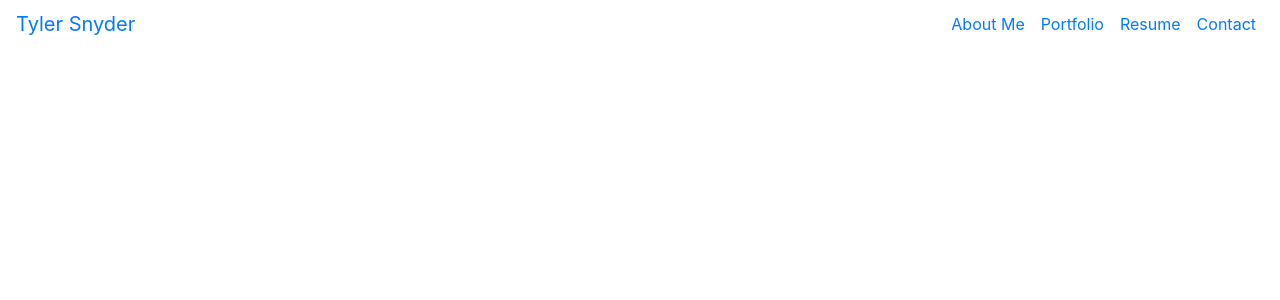
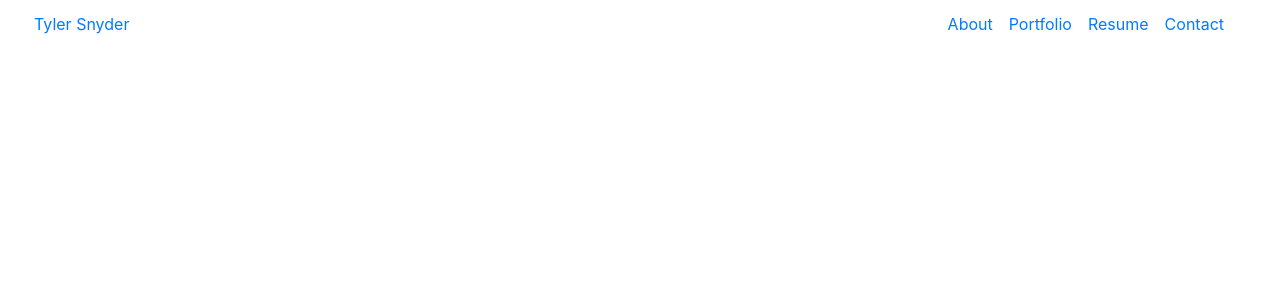
Before and after one commit to MR-TYLER31/react-portfolio, a React (Create React App) app: page / in a window 1280 px wide. Shown: the top 300 px of the page. Built offline with nearby package versions, Linux system fonts and the light colour scheme.

Commit message:
added home page links

```diff
--- a/package.json
+++ b/package.json
@@ -1,5 +1,5 @@
 {
-  "homepage": "http://MR-TYLER31.github.io/react-gh-pages",
+  "homepage": "http://MR-TYLER31.github.io/react-portfolio",
   "name": "react-portfolio",
   "version": "0.1.0",
   "private": true,
--- a/src/App.css
+++ b/src/App.css
@@ -32,6 +32,7 @@
   from {
     transform: rotate(0deg);
   }
+
   to {
     transform: rotate(360deg);
   }
--- a/src/App.js
+++ b/src/App.js
@@ -1,12 +1,14 @@
 import React from "react";
 import { BrowserRouter as Router, Route } from "react-router-dom";
 import Navbar from "./component/Navbar";
-
+import Home from "./component/Home/Home";
 function App() {
   return (
     <Router>
       <div>
         <Navbar />
+
+        <Route exact path="/react-portfolio" component={Home} />
       </div>
     </Router>
   );
--- /dev/null
+++ b/src/component/Home/Home.js
@@ -0,0 +1,15 @@
+import React from "react";
+// import "./style.css";
+
+function Home() {
+  return (
+    <div id="header-section">
+      <hr />
+      <h1 className="text-center">Tyler Snyder</h1>
+      <hr />
+      <p></p>
+    </div>
+  );
+}
+
+export default Home;
--- a/src/component/Navbar.js
+++ b/src/component/Navbar.js
@@ -1,8 +1,7 @@
 import React, { Component } from "react";
-import { Link } from "react-router-dom";
+import { Link, useLocation } from "react-router-dom";
 
 class Navbar extends Component {
-  //   const location = useLocation();
   componentDidMount() {
     window.addEventListener("scroll", () => {
       const isTop = window.scrollY > 100;
@@ -17,37 +16,35 @@ class Navbar extends Component {
 
   render() {
     return (
-      <nav id="nav" className="navbar fixed-top navbar-expand-lg ">
-        <Link className="navbar-brand" to="/">
+      <nav id="nav" className="navbar navbar-expand-lg fixed-top">
+        <Link
+          to="/react-portfolio"
+          className={
+            window.location.pathname === "/react-portfolio" ||
+            window.location.pathname === "/react-portfolio"
+              ? "nav-link active"
+              : "nav-link"
+          }
+        >
           Tyler Snyder
         </Link>
-        <button
-          className="navbar-toggler"
-          data-toggle="collapse"
-          data-target="#navbarCollapse"
-        >
-          <span>
-            <i className="fas fa-bars"></i>
-          </span>
-        </button>
         <div className="collapse navbar-collapse" id="navbarCollapse">
           <ul className="navbar-nav ml-auto">
             <li className="nav-item">
               <Link
-                to="/"
+                to="/about"
                 className={
-                  window.location.pathname === "/" ||
                   window.location.pathname === "/about"
                     ? "nav-link active"
                     : "nav-link"
                 }
               >
-                About Me
+                About
               </Link>
             </li>
             <li className="nav-item">
               <Link
-                to="/portfolio"
+                to="/discover"
                 className={
                   window.location.pathname === "/portfolio"
                     ? "nav-link active"
@@ -59,7 +56,7 @@ class Navbar extends Component {
             </li>
             <li className="nav-item">
               <Link
-                to="/search"
+                to="/resume"
                 className={
                   window.location.pathname === "/resume"
                     ? "nav-link active"
--- a/src/index.css
+++ b/src/index.css
@@ -1,7 +1,8 @@
 body {
   margin: 0;
-  font-family: -apple-system, BlinkMacSystemFont, 'Segoe UI', 'Roboto', 'Oxygen',
-    'Ubuntu', 'Cantarell', 'Fira Sans', 'Droid Sans', 'Helvetica Neue',
+  padding: 0;
+  font-family: -apple-system, BlinkMacSystemFont, "Segoe UI", "Roboto", "Oxygen",
+    "Ubuntu", "Cantarell", "Fira Sans", "Droid Sans", "Helvetica Neue",
     sans-serif;
   -webkit-font-smoothing: antialiased;
   -moz-osx-font-smoothing: grayscale;
@@ -9,10 +10,9 @@ body {
 }
 
 
-nav {
-  position: fixed;
-  top: 0;
-  left: 0;
+
+#nav {
+  margin: 0 auto;
   height: 3em;
   width: 100%;
   background-color: white;
@@ -21,8 +21,21 @@ nav {
   transition: background-color 0.4s ease-out;
 }
 
+.navbar-nav {
+  margin-right: 30px;
+}
+
 .scrolled {
   position: fixed;
-  background-color: #cccccc;
+  background-color: white;
   box-shadow: 0px 4px 7px #777;
 }
+
+#header-section {
+  background-color: white;
+  margin-top: 20%;
+
+  margin-left: auto;
+  margin-right: auto;
+  width: 50%;
+}
```
Also changed, not shown: public/cover.jpg (added).
